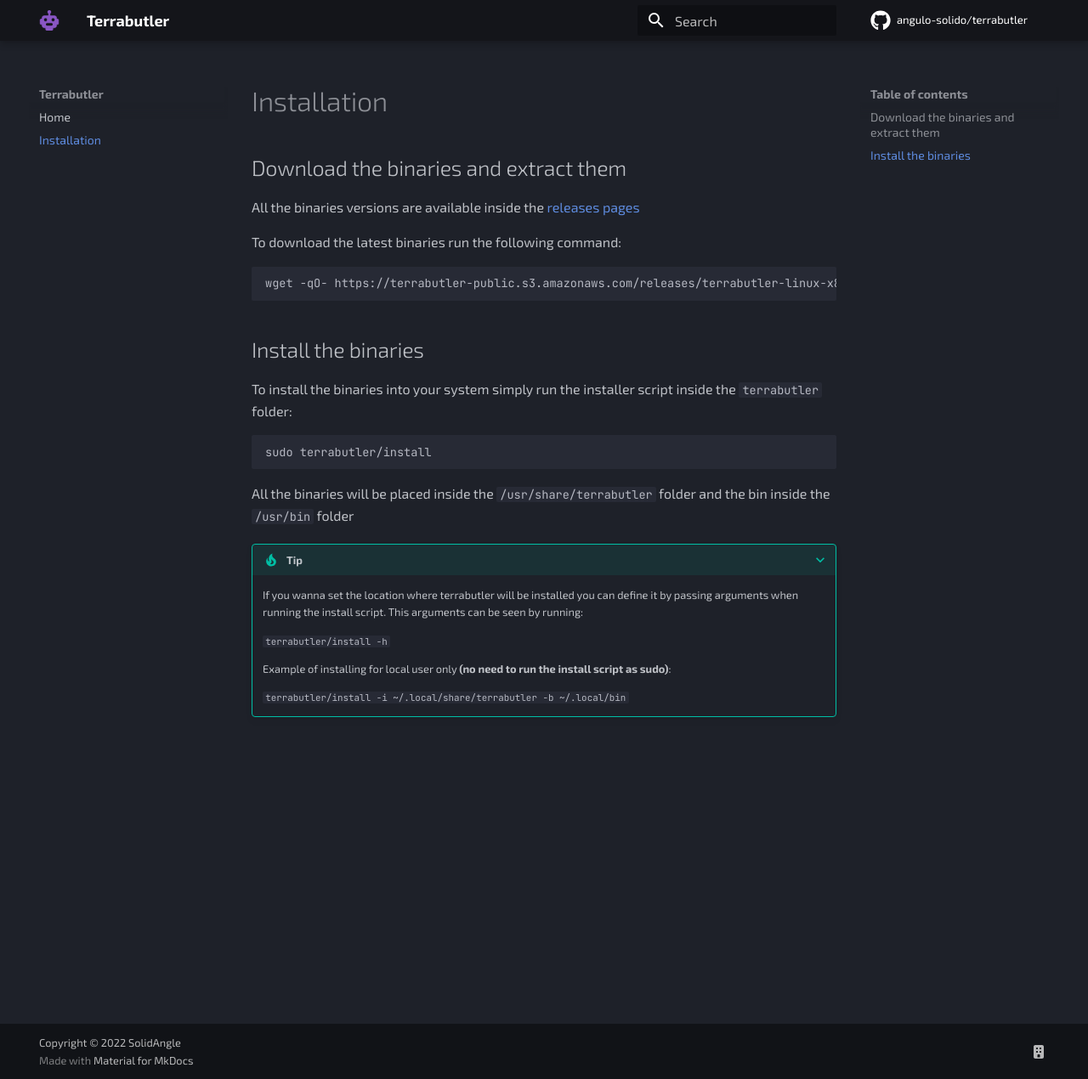
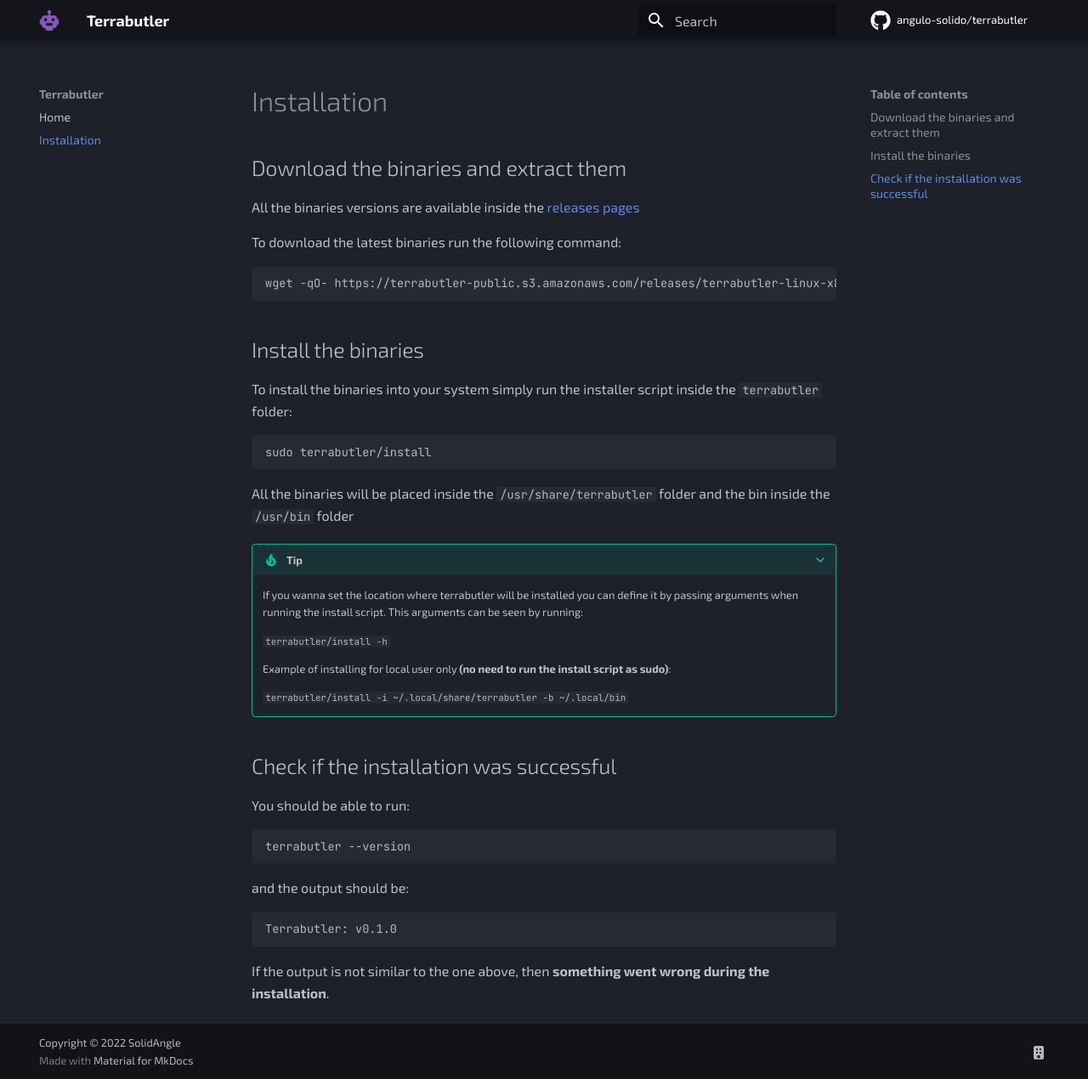
Before and after one commit to montblu/terrabutler, an MkDocs documentation site: the page built from docs/installation.md, in a window 1280 px wide and 1270 px high. Shown: the whole window at 85% size. Built offline with MkDocs 1.6.1 and Material for MkDocs 9.7.7, drawn with Linux system fonts in a browser that asks for light colours; comment, search, counter and statistics services are not loaded.

Commit message:
docs: installation.md: Add check if installation was successful

````diff
--- a/docs/installation.md
+++ b/docs/installation.md
@@ -33,3 +33,20 @@
     ```
     terrabutler/install -i ~/.local/share/terrabutler -b ~/.local/bin
     ```
+
+## Check if the installation was successful
+
+You should be able to run:
+
+```
+terrabutler --version
+```
+
+and the output should be:
+
+
+```
+Terrabutler: v0.1.0
+```
+
+If the output is not similar to the one above, then **something went wrong during the installation**.
````
